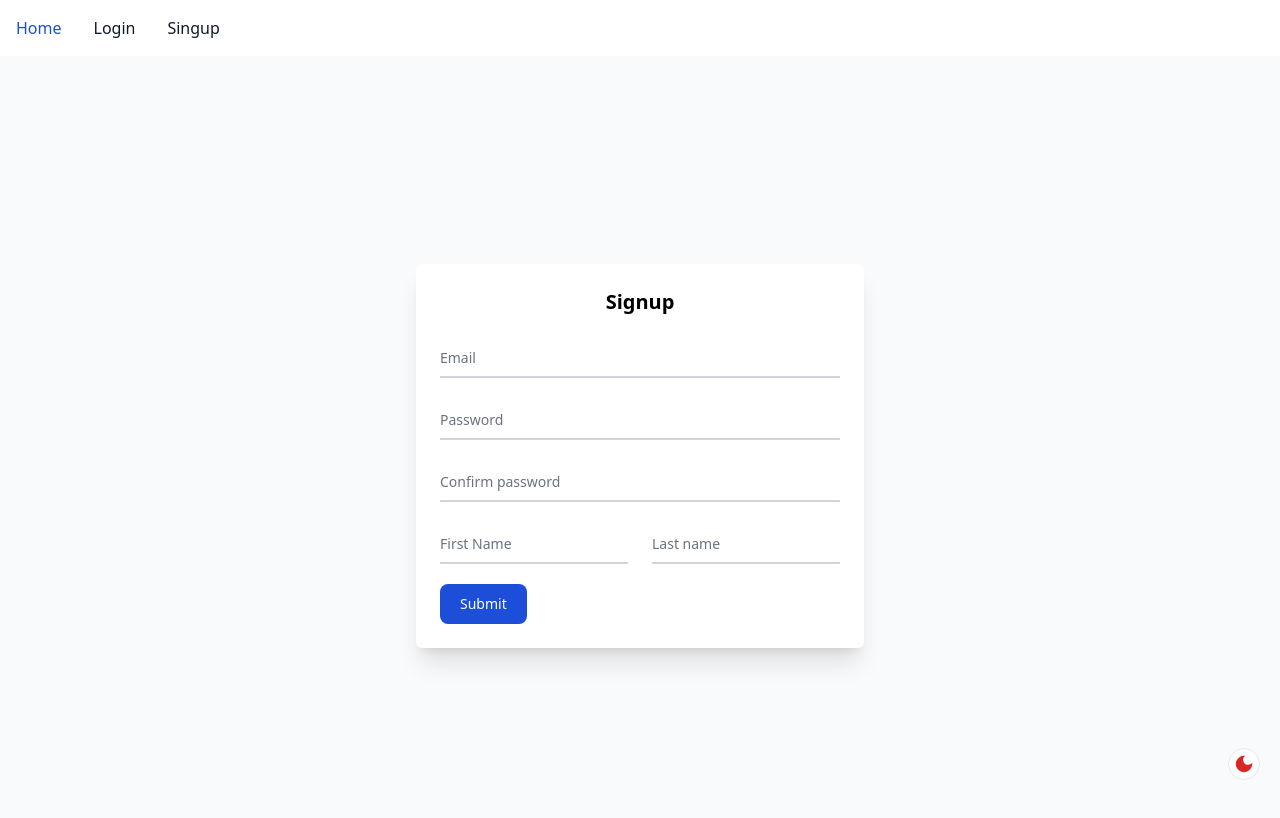
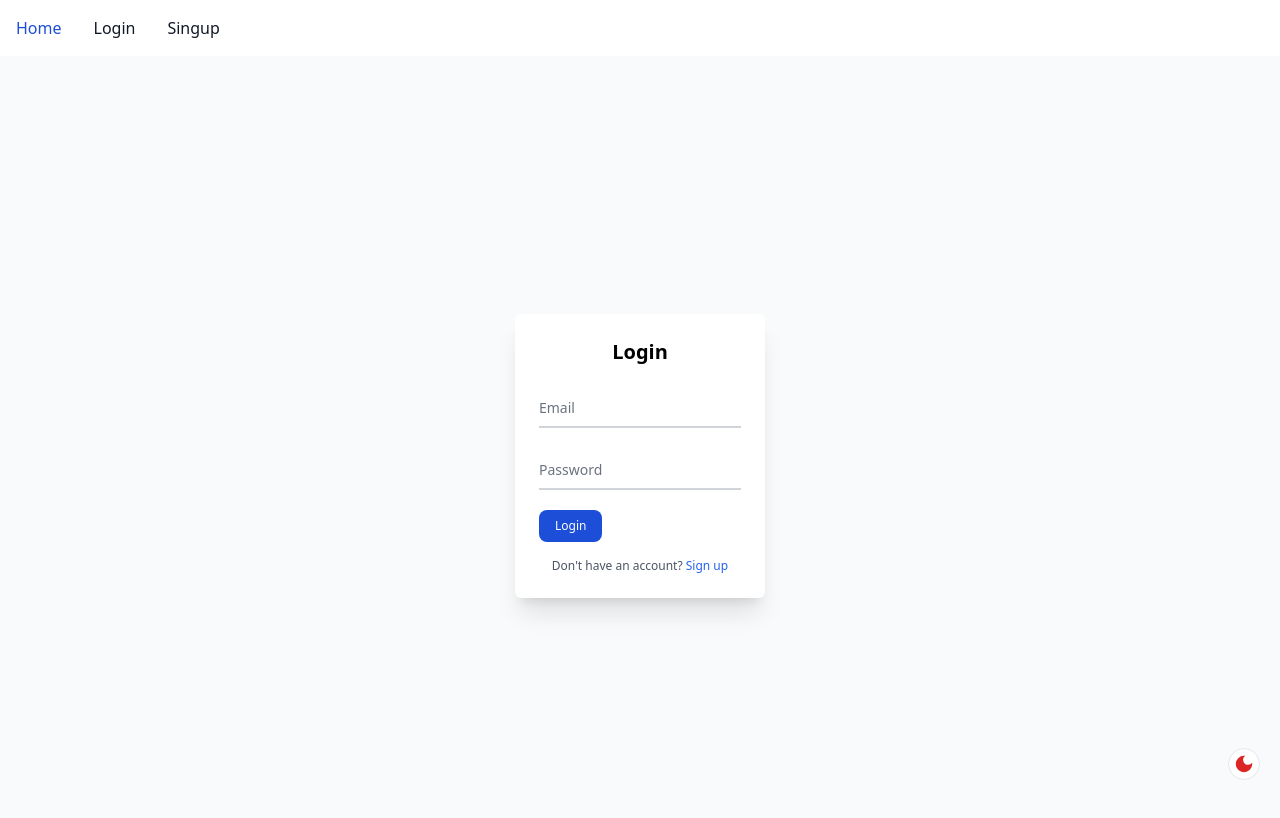
Before and after one commit to mahmoudramy84/edu-house, a Next.js app in the folder frontend/: page /auth/login in a window 1280 px wide. Shown: the top 818 px of the page. Built offline with nearby package versions, Linux system fonts and the light colour scheme.

Commit message:
fix: :lipstick: update login and register auth forms

```diff
--- a/frontend/src/app/auth/login/page.tsx
+++ b/frontend/src/app/auth/login/page.tsx
@@ -1,11 +1,11 @@
-import { AuthForm } from "@/components/auth";
+import { LoginForm } from "@/components/auth";
 import React from "react";
 
 const Login = () => {
   return (
-    <div>
-      <AuthForm />
-    </div>
+    <>
+      <LoginForm />
+    </>
   );
 };
 
--- a/frontend/src/app/auth/signup/page.tsx
+++ b/frontend/src/app/auth/signup/page.tsx
@@ -1,10 +1,10 @@
-import { AuthForm } from "@/components/auth";
+import { SignupForm } from "@/components/auth";
 import React from "react";
 
 const Signup = () => {
   return (
     <>
-      <AuthForm/>
+      <SignupForm />
     </>
   );
 };
--- /dev/null
+++ b/frontend/src/components/auth/LoginForm.tsx
@@ -0,0 +1,69 @@
+"use client";
+import { zodResolver } from "@hookform/resolvers/zod";
+import React from "react";
+import { SubmitHandler, useForm } from "react-hook-form";
+import { InputField } from "../common";
+import Link from "next/link";
+import { LoginFormSchema, TLoginForm } from "./LoginFormSchema";
+
+const LoginForm = () => {
+  const {
+    register,
+    handleSubmit,
+    reset,
+    formState: { errors },
+  } = useForm<TLoginForm>({
+    resolver: zodResolver(LoginFormSchema),
+    mode: "onChange",
+  });
+
+  const onSubmit: SubmitHandler<TLoginForm> = ({ email, password }) => {
+    const user = {
+      email,
+      password,
+    };
+    console.log(user);
+    reset();
+  };
+
+  return (
+    <form
+      className="max-w-md mx-auto bg-white dark:bg-gray-800 shadow-xl dark:shadow-gray-800 rounded-md p-6"
+      onSubmit={handleSubmit(onSubmit)}
+    >
+      <h1 className="text-center text-black dark:text-white font-bold text-xl mb-5">
+        Login
+      </h1>
+      <InputField
+        type="email"
+        id="email"
+        register={register("email")}
+        errors={errors.email?.message}
+        label="Email"
+      />
+
+      <InputField
+        type="password"
+        id="password"
+        register={register("password")}
+        errors={errors.password?.message}
+        label="Password"
+      />
+
+      <button
+        type="submit"
+        className="text-white bg-blue-700 hover:bg-blue-800 focus:outline-none  font-medium rounded-lg  w-full sm:w-auto px-4 py-2 text-xs text-center dark:bg-blue-600 dark:hover:bg-blue-700"
+      >
+        Login
+      </button>
+      <p className="text-center text-xs mt-4 text-gray-600 dark:text-gray-300">
+        Don&apos;t have an account?{" "}
+        <Link href="/auth/signup" className="text-blue-600 hover:underline">
+          Sign up
+        </Link>
+      </p>
+    </form>
+  );
+};
+
+export default LoginForm;
--- /dev/null
+++ b/frontend/src/components/auth/LoginFormSchema.tsx
@@ -0,0 +1,16 @@
+import { z } from "zod";
+
+export const LoginFormSchema = z.object({
+  email: z
+    .string()
+    .min(1, { message: "Email is required " })
+    .email({ message: "Not a valid email" }),
+  password: z
+    .string()
+    .min(8, { message: "Password must be at least 8 characters" })
+    .regex(
+      /^(?=.*[a-z])(?=.*[A-Z])(?=.*\d)(?=.*[@$!%*?&])[A-Za-z\d@$!%*?&]{8,}$/
+    ),
+});
+
+export type TLoginForm = z.infer<typeof LoginFormSchema>;
--- a/frontend/src/components/auth/AuthForm.tsx
+++ b/frontend/src/components/auth/SignupForm.tsx
@@ -2,43 +2,22 @@
 import { zodResolver } from "@hookform/resolvers/zod";
 import React from "react";
 import { SubmitHandler, useForm } from "react-hook-form";
-import { z } from "zod";
 import { InputField } from "../common";
+import Link from "next/link";
+import { SignupFormSchema, TSignupForm } from "./SignupFormSchema";
 
-const AuthForm = () => {
-  const authFormSchema = z
-    .object({
-      first_name: z.string().min(1, { message: "First Name is required" }),
-      last_name: z.string().min(1, { message: "Last Name is required" }),
-      email: z
-        .string()
-        .min(1, { message: "Email is required " })
-        .email({ message: "Not a valid email" }),
-      password: z
-        .string()
-        .min(8, { message: "Password must be at least 8 characters" })
-        .regex(
-          /^(?=.*[a-z])(?=.*[A-Z])(?=.*\d)(?=.*[@$!%*?&])[A-Za-z\d@$!%*?&]{8,}$/
-        ),
-      confirm_password: z.string(),
-    })
-    .refine((data) => data.password === data.confirm_password, {
-      message: "Passwords do not match",
-      path: ["confirm_password"],
-    });
-
-  type TAuthForm = z.infer<typeof authFormSchema>;
+const SignupForm = () => {
   const {
     register,
     handleSubmit,
     reset,
     formState: { errors },
-  } = useForm<TAuthForm>({
-    resolver: zodResolver(authFormSchema),
+  } = useForm<TSignupForm>({
+    resolver: zodResolver(SignupFormSchema),
     mode: "onChange",
   });
 
-  const onSubmit: SubmitHandler<TAuthForm> = ({
+  const onSubmit: SubmitHandler<TSignupForm> = ({
     first_name,
     last_name,
     email,
@@ -106,12 +85,18 @@ const AuthForm = () => {
 
       <button
         type="submit"
-        className="text-white bg-blue-700 hover:bg-blue-800 focus:outline-none  font-medium rounded-lg text-sm w-full sm:w-auto px-5 py-2.5 text-center dark:bg-blue-600 dark:hover:bg-blue-700"
+        className="text-white bg-blue-700 hover:bg-blue-800 focus:outline-none  font-medium rounded-lg  w-full sm:w-auto px-4 py-2 text-xs text-center dark:bg-blue-600 dark:hover:bg-blue-700"
       >
-        Submit
+        Signup
       </button>
+      <p className="text-center text-xs mt-4 text-gray-600 dark:text-gray-300">
+        Already have an account?{" "}
+        <Link href="/auth/login" className="text-blue-600 hover:underline">
+          Login
+        </Link>
+      </p>
     </form>
   );
 };
 
-export default AuthForm;
+export default SignupForm;
--- /dev/null
+++ b/frontend/src/components/auth/SignupFormSchema.tsx
@@ -0,0 +1,24 @@
+import { z } from "zod";
+
+export const SignupFormSchema = z
+  .object({
+    first_name: z.string().min(1, { message: "First Name is required" }),
+    last_name: z.string().min(1, { message: "Last Name is required" }),
+    email: z
+      .string()
+      .min(1, { message: "Email is required " })
+      .email({ message: "Not a valid email" }),
+    password: z
+      .string()
+      .min(8, { message: "Password must be at least 8 characters" })
+      .regex(
+        /^(?=.*[a-z])(?=.*[A-Z])(?=.*\d)(?=.*[@$!%*?&])[A-Za-z\d@$!%*?&]{8,}$/
+      ),
+    confirm_password: z.string(),
+  })
+  .refine((data) => data.password === data.confirm_password, {
+    message: "Passwords do not match",
+    path: ["confirm_password"],
+  });
+
+export type TSignupForm = z.infer<typeof SignupFormSchema>;
--- a/frontend/src/components/auth/index.ts
+++ b/frontend/src/components/auth/index.ts
@@ -1,5 +1,8 @@
-import AuthForm from "./AuthForm";
+import LoginForm from "./LoginForm";
+import SignupForm from "./SignupForm";
 
 
 
-export {AuthForm}
+
+
+export {  LoginForm, SignupForm};
```
